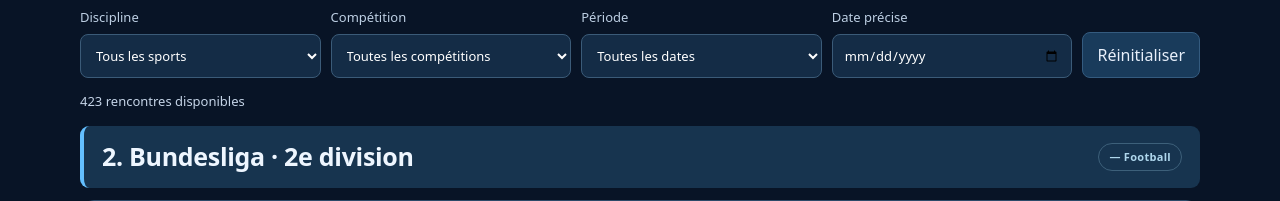
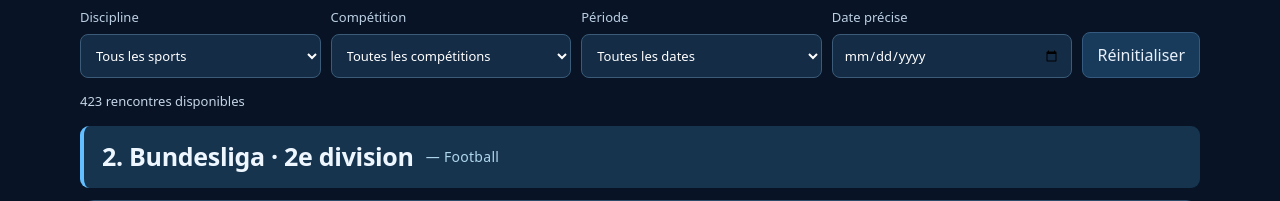
Before and after one commit to Adelovitch/SportPulse, a plain HTML site: page index.html in a window 1280 px wide. Shown: the part 900-1101 px from the top of the page. Drawn offline with Linux system fonts and the light colour scheme.

Commit message:
style(ui): align sport name next to competition separator

```diff
--- a/styles.css
+++ b/styles.css
@@ -33,3 +33,7 @@
 .competitionHeading:first-child{margin-top:4px}
 .competitionSport{font-size:11px;font-weight:600;letter-spacing:.3px;color:#afd7ed;border:1px solid #3d607a;border-radius:99px;padding:6px 10px;white-space:nowrap}
 @media(max-width:700px){.competitionHeading{padding:12px 13px;font-size:20px}.competitionSport{font-size:10px}}
+
+.competitionHeading{justify-content:flex-start}
+.competitionSport{border:0;padding:0;font-size:14px;font-weight:500;white-space:normal}
+@media(max-width:700px){.competitionSport{font-size:12px}}
```
